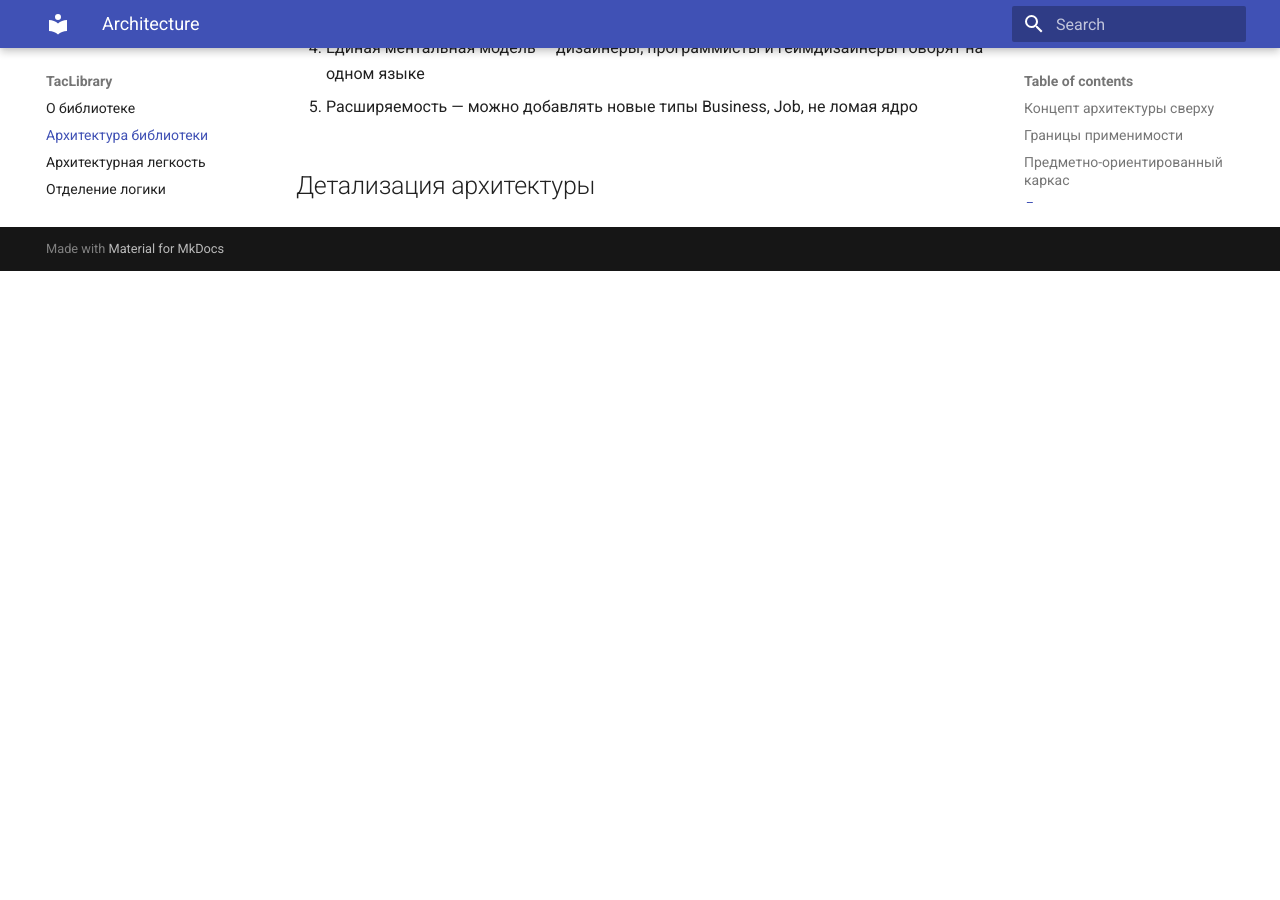
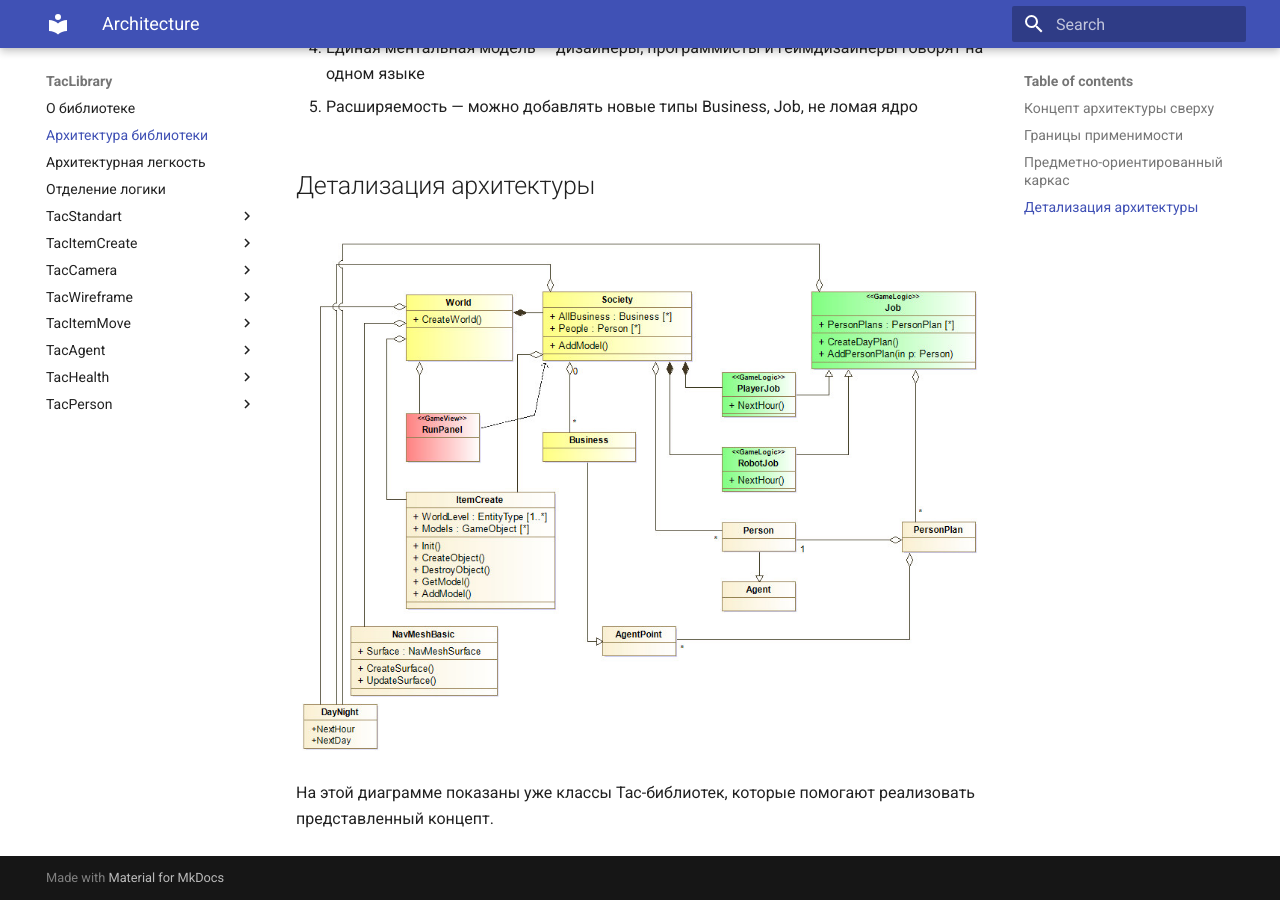
Before and after one commit to tac1402/TacBattleAI, an MkDocs documentation site: the page built from docs/architecture.md, in a window 1280 px wide and 900 px high, scrolled down 2632 px. Built offline with MkDocs 1.6.1 and Material for MkDocs 9.7.7, drawn with Linux system fonts in a browser that asks for light colours; before the commit the page ends 2903 px from its top, so only the background shows below that.

Commit message:
Update architecture.md

```diff
--- a/docs/architecture.md
+++ b/docs/architecture.md
@@ -83,3 +83,7 @@ title: Architecture
 5. Расширяемость — можно добавлять новые типы Business, Job, не ломая ядро
 
 ## Детализация архитектуры
+
+![alt](https://tac1402.github.io/TacBattleAI/Diagramm/MainConceptDetails.jpg)
+
+На этой диаграмме показаны уже классы Tac-библиотек, которые помогают реализовать представленный концепт.
```
